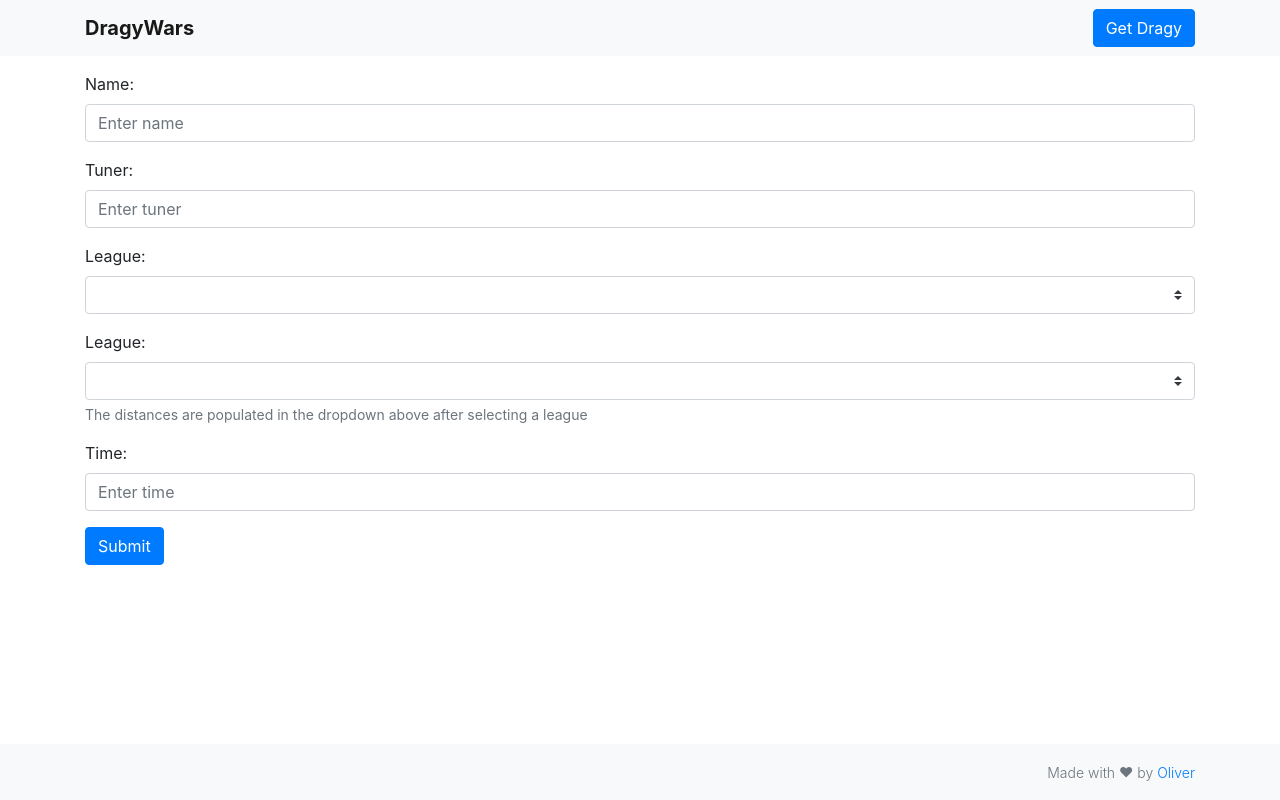
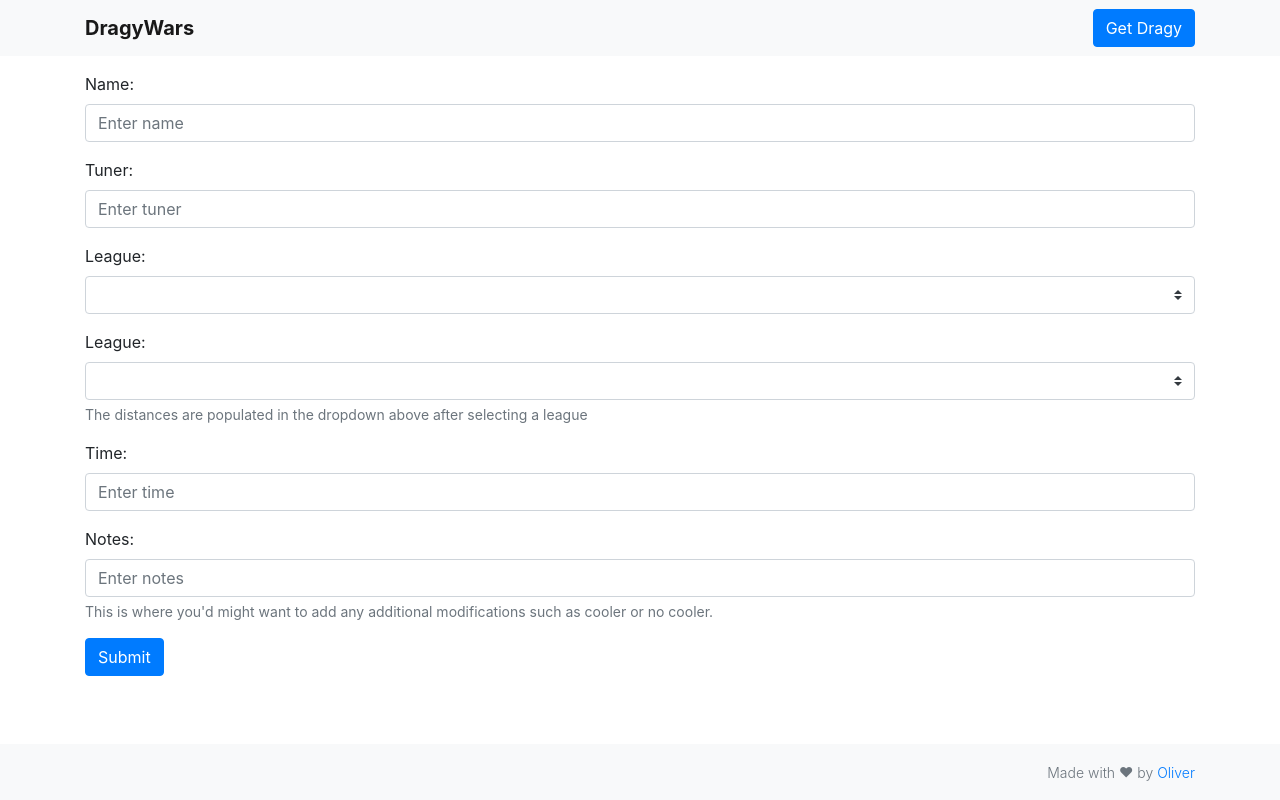
Before and after one commit to OliverJEvans/dragywars, a Vue app: page /#/add-result in a window 1280 px wide. Built offline with nearby package versions, Linux system fonts and the light colour scheme; what vuefire would draw is missing.

Commit message:
Add notes to add results form

```diff
--- a/src/views/AddResult.vue
+++ b/src/views/AddResult.vue
@@ -53,6 +53,19 @@
                     required
                     v-model="form.time"
                     placeholder="Enter time">
+                </b-form-input>
+            </b-form-group>
+
+            <b-form-group
+                id="notesInputGroup"
+                label="Notes:"
+                label-for="timeInput"
+                description="This is where you'd might want to add any additional modifications such as cooler or no cooler.">
+                <b-form-input id="notesInput"
+                    type="text"
+                    required
+                    v-model="form.notes"
+                    placeholder="Enter notes">
                 </b-form-input>
             </b-form-group>
 
```
